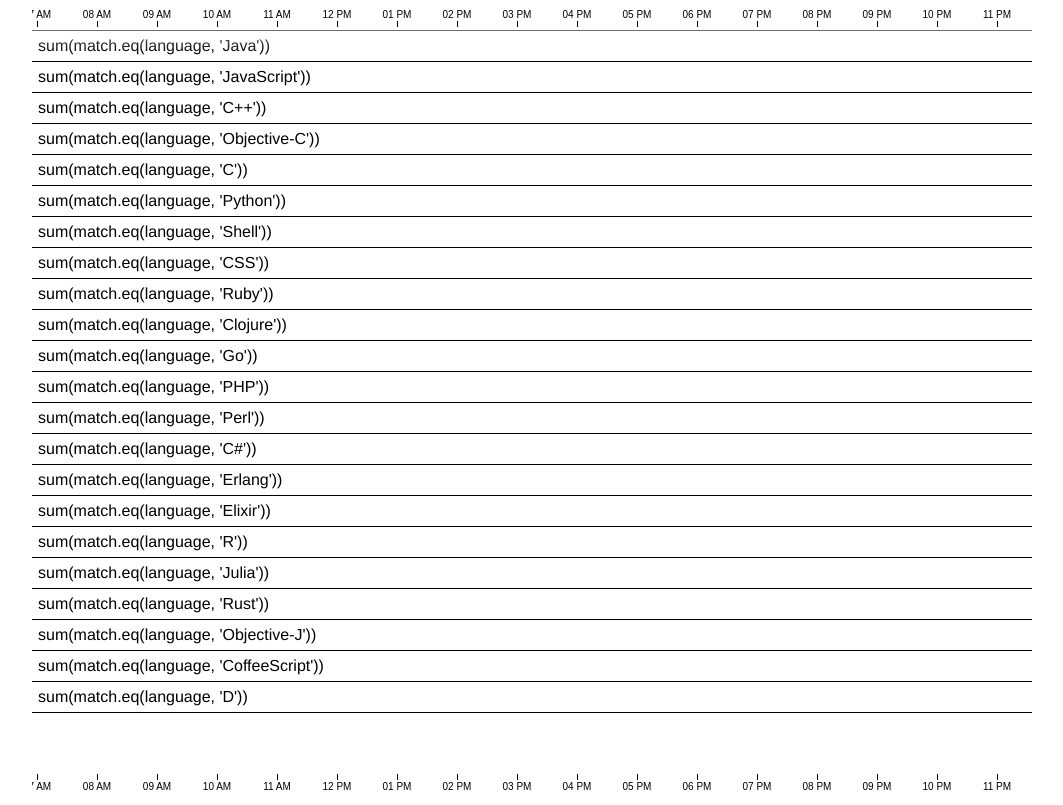
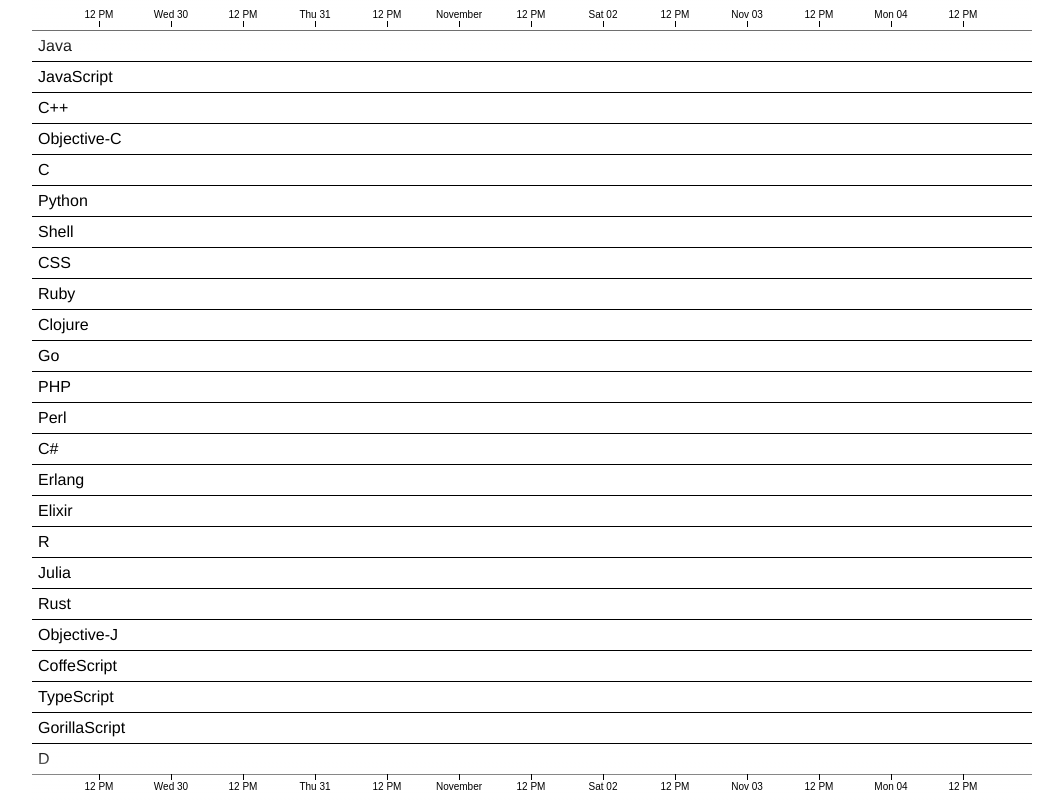
Before and after one commit to johnymontana/octoviz, a website: page views/cubeism_template.html in a window 1280 px wide. Shown: the whole page, without its empty margins (108-1171 px from the left). Drawn offline with nearby package versions, Linux system fonts and the light colour scheme; no server answers; files whose address does not match are found by name.

Commit message:
update labels, add langs

```diff
--- a/views/cubeism_template.html
+++ b/views/cubeism_template.html
@@ -108,13 +108,41 @@ header {
 <script>
 
 var context = cubism.context()
-   .step(6e4)
+   .step(6e5)
    .size(1000);
 
 var cube = context.cube("http://23.239.1.42:1081");
 
-var horizon = context.horizon();
+var horizon = context.horizon()
+        .metric(function(d){return cube.metric("sum(match.eq(language,'" + d + "'))"); });
 
+var metrics = [
+    'Java',
+    'JavaScript',
+    'C++',
+    'Objective-C',
+    'C',
+    'Python',
+    'Shell',
+    'CSS',
+    'Ruby',
+    'Clojure',
+    'Go',
+    'PHP',
+    'Perl',
+    'C#',
+    'Erlang',
+    'Elixir',
+    'R',
+    'Julia',
+    'Rust',
+    'Objective-J',
+    'CoffeScript',
+    'TypeScript',
+    'GorillaScript',
+    'D'
+]
+/*
 var metrics = [
     cube.metric("sum(match.eq(language, 'Java'))"),
     cube.metric("sum(match.eq(language, 'JavaScript'))"),
@@ -139,6 +167,7 @@ var metrics = [
     cube.metric("sum(match.eq(language, 'CoffeeScript'))"),
     cube.metric("sum(match.eq(language, 'D'))")
 ];
+*/
 
 
 d3.select("body").selectAll(".axis")
```
Also changed, not shown: views/index_template.html (+1 -2 lines).
